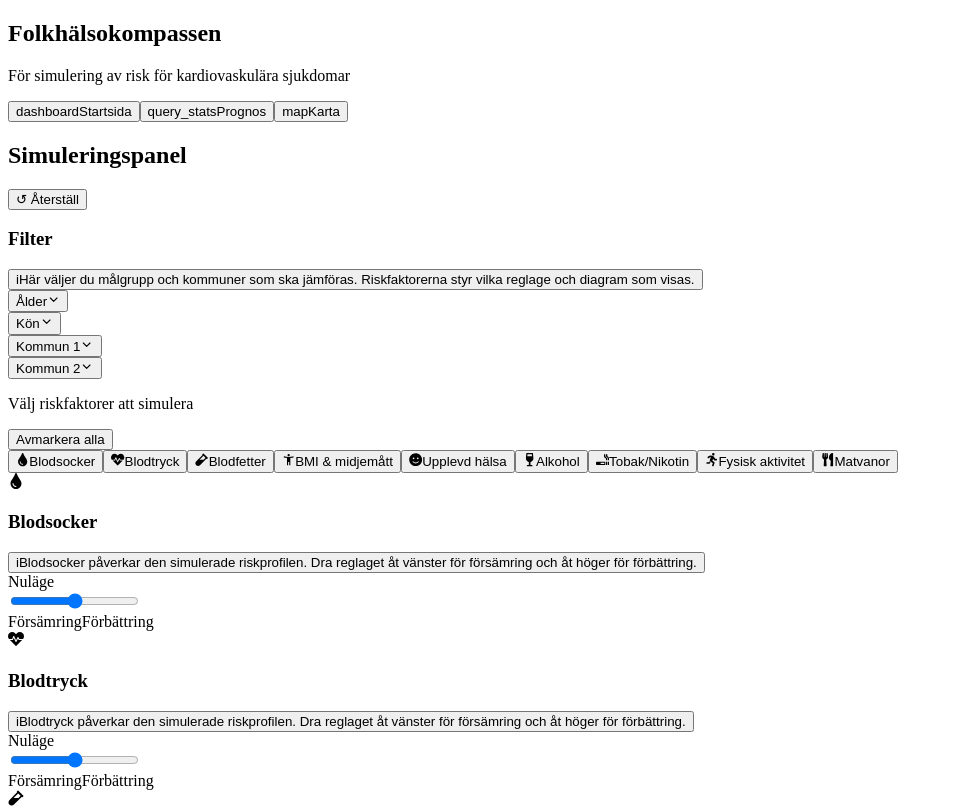
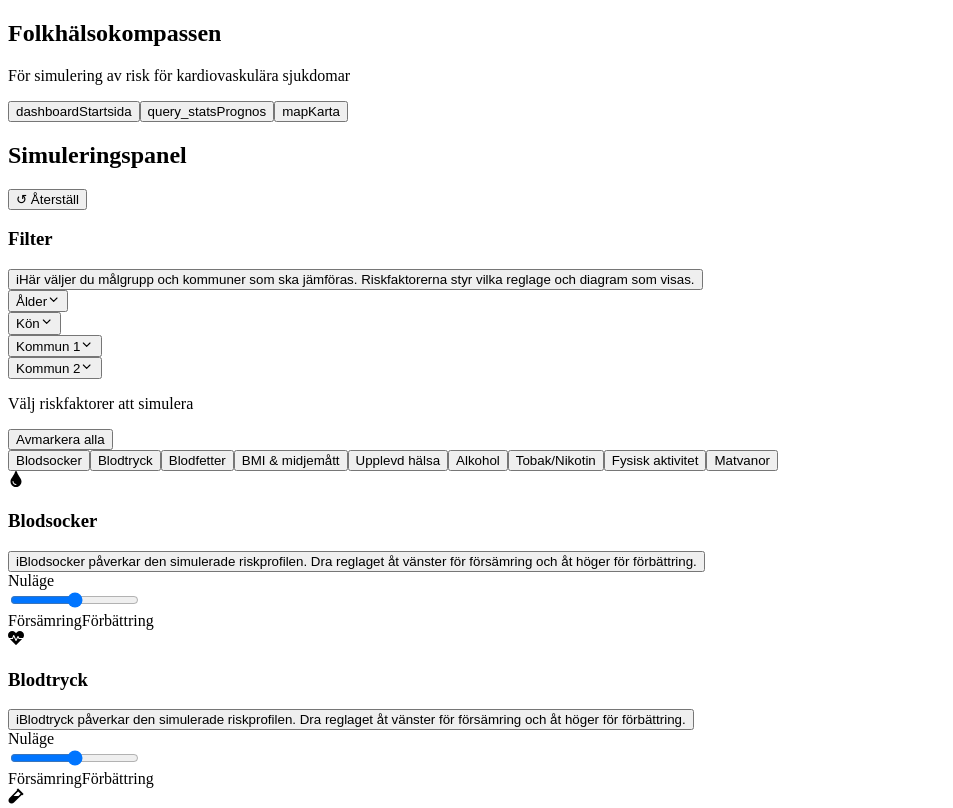
Before and after one commit to masa6009/VIP, a React (Vite) app in the folder folkhalso-kompassen/: page / in a window 1280 px wide. Shown: the top 808 px of the page, without its empty margins (0-953 px from the left). Built offline with nearby package versions, Linux system fonts and the light colour scheme; the HTML template or start-up script is replaced by a standard one.

Commit message:
Removed icons from filter panel

```diff
--- a/folkhalso-kompassen/src/App.jsx
+++ b/folkhalso-kompassen/src/App.jsx
@@ -213,10 +213,7 @@ const impactStages = [
 function RiskChips({ selected, setSelected, single = false }) {
   return (
     <div className="chips">
-      {risks.map((r) => {
-        const Icon = riskIcons[r];
-
-        return (
+      {risks.map((r) => (
         <button
           key={r}
           onClick={() =>
@@ -230,15 +227,9 @@ function RiskChips({ selected, setSelected, single = false }) {
           }
           className={selected.includes(r) ? "chip active" : "chip"}
         >
-            {Icon && (
-              <Icon
-                className={`chipIcon ${r === "BMI & midjemått" ? "bmiIcon" : ""}`}
-              />
-            )}
           <span>{r}</span>
         </button>
-        );
-      })}
+      ))}
     </div>
   );
 }
```
Lines whose indentation alone changed are shown as unchanged.
